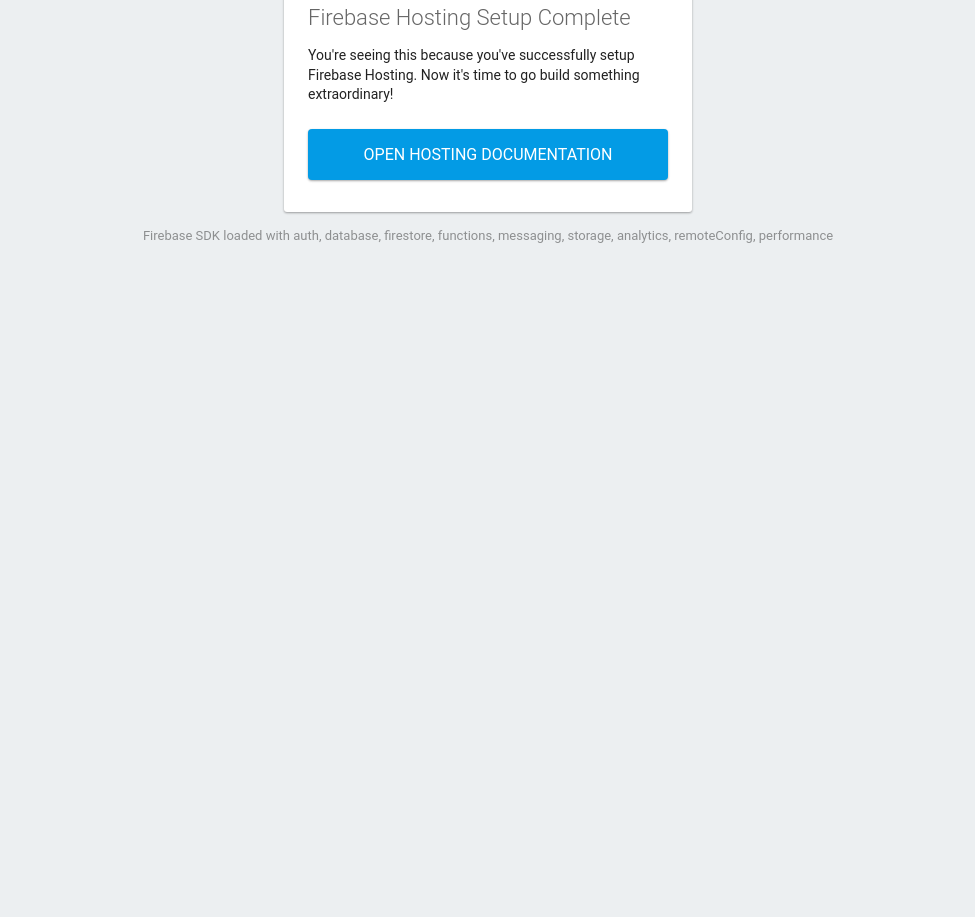
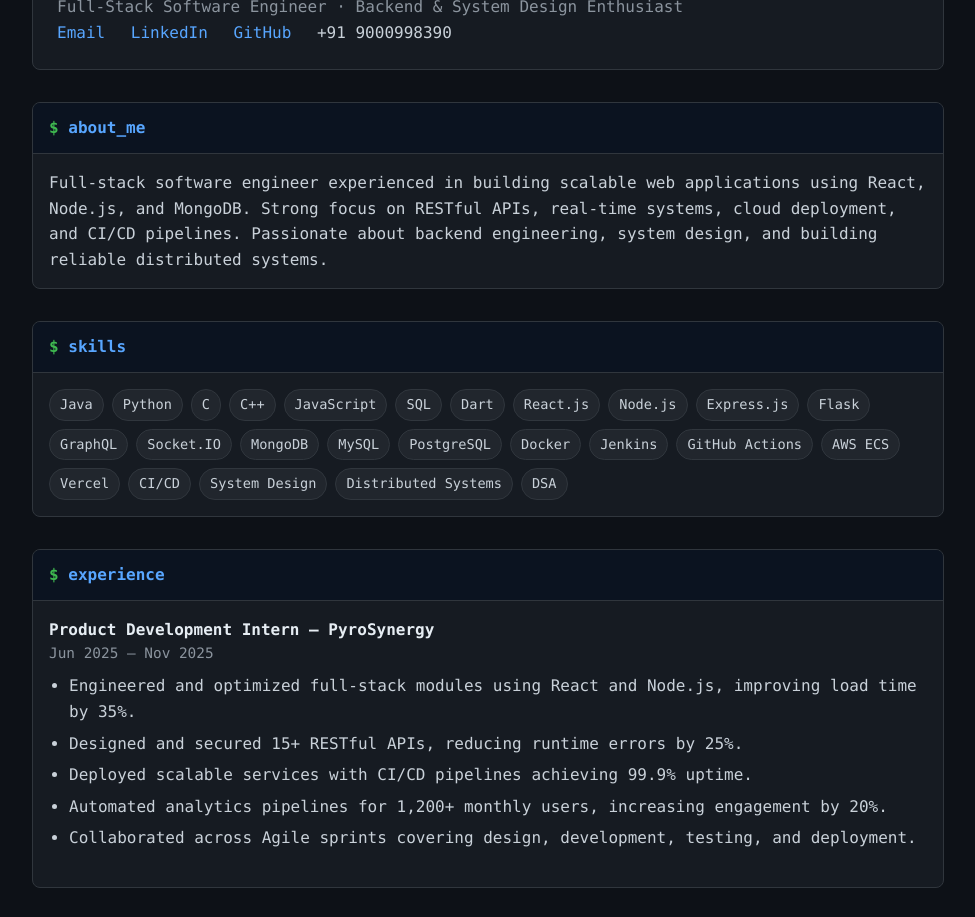
Before and after one commit to Lalithaditya007/Lalithaditya_website, a plain HTML site: page public/index.html in a window 1280 px wide. Shown: the part 154-1071 px from the top of the page, without its empty margins (152-1127 px from the left). Before the commit the page ends 800 px from the top, so only its background shows below. Drawn offline with Linux system fonts and the light colour scheme; some packages are replaced by stand-ins of ours.

Commit message:
first resume

```diff
--- a/public/index.html
+++ b/public/index.html
@@ -1,89 +1,276 @@
 <!DOCTYPE html>
-<html>
+<html lang="en">
 <head>
-    <meta charset="utf-8">
-    <meta name="viewport" content="width=device-width, initial-scale=1">
-    <title>Welcome to Firebase Hosting</title>
+    <meta charset="UTF-8">
+    <title>Lalithaditya Saripalli | Developer Resume</title>
+    <meta name="viewport" content="width=device-width, initial-scale=1.0">
 
-    <!-- update the version number as needed -->
-    <script defer src="/__/firebase/12.7.0/firebase-app-compat.js"></script>
-    <!-- include only the Firebase features as you need -->
-    <script defer src="/__/firebase/12.7.0/firebase-auth-compat.js"></script>
-    <script defer src="/__/firebase/12.7.0/firebase-database-compat.js"></script>
-    <script defer src="/__/firebase/12.7.0/firebase-firestore-compat.js"></script>
-    <script defer src="/__/firebase/12.7.0/firebase-functions-compat.js"></script>
-    <script defer src="/__/firebase/12.7.0/firebase-messaging-compat.js"></script>
-    <script defer src="/__/firebase/12.7.0/firebase-storage-compat.js"></script>
-    <script defer src="/__/firebase/12.7.0/firebase-analytics-compat.js"></script>
-    <script defer src="/__/firebase/12.7.0/firebase-remote-config-compat.js"></script>
-    <script defer src="/__/firebase/12.7.0/firebase-performance-compat.js"></script>
     <!--
-      initialize the SDK after all desired features are loaded, set useEmulator to false
-      to avoid connecting the SDK to running emulators.
+      Resume content source:
+      :contentReference[oaicite:0]{index=0}
     -->
-    <script defer src="/__/firebase/init.js?useEmulator=true"></script>
 
-    <style media="screen">
-      body { background: #ECEFF1; color: rgba(0,0,0,0.87); font-family: Roboto, Helvetica, Arial, sans-serif; margin: 0; padding: 0; }
-      #message { background: white; max-width: 360px; margin: 100px auto 16px; padding: 32px 24px; border-radius: 3px; }
-      #message h2 { color: #ffa100; font-weight: bold; font-size: 16px; margin: 0 0 8px; }
-      #message h1 { font-size: 22px; font-weight: 300; color: rgba(0,0,0,0.6); margin: 0 0 16px;}
-      #message p { line-height: 140%; margin: 16px 0 24px; font-size: 14px; }
-      #message a { display: block; text-align: center; background: #039be5; text-transform: uppercase; text-decoration: none; color: white; padding: 16px; border-radius: 4px; }
-      #message, #message a { box-shadow: 0 1px 3px rgba(0,0,0,0.12), 0 1px 2px rgba(0,0,0,0.24); }
-      #load { color: rgba(0,0,0,0.4); text-align: center; font-size: 13px; }
+    <style>
+        :root {
+            --bg: #0d1117;
+            --panel: #161b22;
+            --text: #c9d1d9;
+            --muted: #8b949e;
+            --accent: #58a6ff;
+            --border: #30363d;
+            --tag: #21262d;
+        }
+
+        * {
+            box-sizing: border-box;
+        }
+
+        body {
+            margin: 0;
+            background: var(--bg);
+            color: var(--text);
+            font-family: ui-monospace, SFMono-Regular, Menlo, Monaco, Consolas, "Liberation Mono", monospace;
+            line-height: 1.6;
+        }
+
+        .container {
+            max-width: 960px;
+            margin: 40px auto;
+            padding: 24px;
+        }
+
+        header {
+            border: 1px solid var(--border);
+            background: var(--panel);
+            padding: 24px;
+            border-radius: 8px;
+            margin-bottom: 32px;
+        }
+
+        header h1 {
+            margin: 0;
+            font-size: 2rem;
+            color: var(--accent);
+        }
+
+        header p {
+            margin: 8px 0 0;
+            color: var(--muted);
+        }
+
+        .links a {
+            color: var(--accent);
+            text-decoration: none;
+            margin-right: 16px;
+        }
+
+        .links a:hover {
+            text-decoration: underline;
+        }
+
+        section {
+            margin-bottom: 32px;
+            border: 1px solid var(--border);
+            background: var(--panel);
+            border-radius: 8px;
+            overflow: hidden;
+        }
+
+        .section-title {
+            background: #0b1320;
+            padding: 12px 16px;
+            border-bottom: 1px solid var(--border);
+            color: var(--accent);
+            font-weight: bold;
+        }
+
+        .section-body {
+            padding: 16px;
+        }
+
+        .terminal::before {
+            content: "$ ";
+            color: #3fb950;
+        }
+
+        ul {
+            padding-left: 20px;
+            margin: 8px 0;
+        }
+
+        li {
+            margin-bottom: 6px;
+        }
+
+        .skills {
+            display: flex;
+            flex-wrap: wrap;
+            gap: 8px;
+        }
+
+        .skill {
+            background: var(--tag);
+            border: 1px solid var(--border);
+            padding: 4px 10px;
+            border-radius: 999px;
+            font-size: 0.85rem;
+        }
+
+        .item {
+            margin-bottom: 20px;
+        }
+
+        .item-title {
+            font-weight: bold;
+            color: #e6edf3;
+        }
+
+        .item-meta {
+            color: var(--muted);
+            font-size: 0.9rem;
+        }
+
+        footer {
+            text-align: center;
+            color: var(--muted);
+            font-size: 0.85rem;
+            margin-top: 40px;
+        }
+
         @media (max-width: 600px) {
-        body, #message { margin-top: 0; background: white; box-shadow: none; }
-        body { border-top: 16px solid #ffa100; }
+            header h1 {
+                font-size: 1.6rem;
+            }
         }
     </style>
 </head>
 <body>
-    <div id="message">
-      <h2>Welcome</h2>
-      <h1>Firebase Hosting Setup Complete</h1>
-      <p>You're seeing this because you've successfully setup Firebase Hosting. Now it's time to go build something extraordinary!</p>
-      <a target="_blank" href="https://firebase.google.com/docs/hosting/">Open Hosting Documentation</a>
+    <div class="container">
+        <header>
+            <h1>Lalithaditya Saripalli</h1>
+            <p>Full-Stack Software Engineer · Backend & System Design Enthusiast</p>
+            <div class="links">
+                <a href="mailto:saripalli.lalithaditya@gmail.com">Email</a>
+                <a href="#">LinkedIn</a>
+                <a href="#">GitHub</a>
+                <span>+91 9000998390</span>
             </div>
-    <p id="load">Firebase SDK Loading&hellip;</p>
+        </header>
 
-    <script>
-      document.addEventListener('DOMContentLoaded', function() {
-        const loadEl = document.querySelector('#load');
-        // // 🔥🔥🔥🔥🔥🔥🔥🔥🔥🔥🔥🔥🔥🔥🔥🔥🔥🔥🔥🔥🔥🔥🔥🔥🔥🔥🔥🔥🔥🔥🔥
-        // // The Firebase SDK is initialized and available here!
-        //
-        // firebase.auth().onAuthStateChanged(user => { });
-        // firebase.database().ref('/path/to/ref').on('value', snapshot => { });
-        // firebase.firestore().doc('/foo/bar').get().then(() => { });
-        // firebase.functions().httpsCallable('yourFunction')().then(() => { });
-        // firebase.messaging().requestPermission().then(() => { });
-        // firebase.storage().ref('/path/to/ref').getDownloadURL().then(() => { });
-        // firebase.analytics(); // call to activate
-        // firebase.analytics().logEvent('tutorial_completed');
-        // firebase.performance(); // call to activate
-        //
-        // // 🔥🔥🔥🔥🔥🔥🔥🔥🔥🔥🔥🔥🔥🔥🔥🔥🔥🔥🔥🔥🔥🔥🔥🔥🔥🔥🔥🔥🔥🔥🔥
+        <section>
+            <div class="section-title terminal">about_me</div>
+            <div class="section-body">
+                Full-stack software engineer experienced in building scalable web applications using React, Node.js, and MongoDB.
+                Strong focus on RESTful APIs, real-time systems, cloud deployment, and CI/CD pipelines.
+                Passionate about backend engineering, system design, and building reliable distributed systems.
+            </div>
+        </section>
 
-        try {
-          let app = firebase.app();
-          let features = [
-            'auth',
-            'database',
-            'firestore',
-            'functions',
-            'messaging',
-            'storage',
-            'analytics',
-            'remoteConfig',
-            'performance',
-          ].filter(feature => typeof app[feature] === 'function');
-          loadEl.textContent = `Firebase SDK loaded with ${features.join(', ')}`;
-        } catch (e) {
-          console.error(e);
-          loadEl.textContent = 'Error loading the Firebase SDK, check the console.';
-        }
-      });
-    </script>
+        <section>
+            <div class="section-title terminal">skills</div>
+            <div class="section-body">
+                <div class="skills">
+                    <span class="skill">Java</span>
+                    <span class="skill">Python</span>
+                    <span class="skill">C</span>
+                    <span class="skill">C++</span>
+                    <span class="skill">JavaScript</span>
+                    <span class="skill">SQL</span>
+                    <span class="skill">Dart</span>
+                    <span class="skill">React.js</span>
+                    <span class="skill">Node.js</span>
+                    <span class="skill">Express.js</span>
+                    <span class="skill">Flask</span>
+                    <span class="skill">GraphQL</span>
+                    <span class="skill">Socket.IO</span>
+                    <span class="skill">MongoDB</span>
+                    <span class="skill">MySQL</span>
+                    <span class="skill">PostgreSQL</span>
+                    <span class="skill">Docker</span>
+                    <span class="skill">Jenkins</span>
+                    <span class="skill">GitHub Actions</span>
+                    <span class="skill">AWS ECS</span>
+                    <span class="skill">Vercel</span>
+                    <span class="skill">CI/CD</span>
+                    <span class="skill">System Design</span>
+                    <span class="skill">Distributed Systems</span>
+                    <span class="skill">DSA</span>
+                </div>
+            </div>
+        </section>
+
+        <section>
+            <div class="section-title terminal">experience</div>
+            <div class="section-body">
+                <div class="item">
+                    <div class="item-title">Product Development Intern — PyroSynergy</div>
+                    <div class="item-meta">Jun 2025 – Nov 2025</div>
+                    <ul>
+                        <li>Engineered and optimized full-stack modules using React and Node.js, improving load time by 35%.</li>
+                        <li>Designed and secured 15+ RESTful APIs, reducing runtime errors by 25%.</li>
+                        <li>Deployed scalable services with CI/CD pipelines achieving 99.9% uptime.</li>
+                        <li>Automated analytics pipelines for 1,200+ monthly users, increasing engagement by 20%.</li>
+                        <li>Collaborated across Agile sprints covering design, development, testing, and deployment.</li>
+                    </ul>
+                </div>
+            </div>
+        </section>
+
+        <section>
+            <div class="section-title terminal">projects</div>
+            <div class="section-body">
+                <div class="item">
+                    <div class="item-title">Blog Platform (MERN)</div>
+                    <div class="item-meta">Jan 2025 – Apr 2025</div>
+                    <ul>
+                        <li>Built a scalable blog platform with JWT authentication and role-based access.</li>
+                        <li>Improved CRUD performance by 25% using MongoDB indexing and schema optimization.</li>
+                    </ul>
+                </div>
+
+                <div class="item">
+                    <div class="item-title">ChitChat – Real-Time Chat Application</div>
+                    <div class="item-meta">Mar 2025 – May 2025</div>
+                    <ul>
+                        <li>Developed real-time messaging using Socket.IO with online presence and media sharing.</li>
+                        <li>Achieved sub-50ms message latency through optimized WebSocket event handling.</li>
+                    </ul>
+                </div>
+
+                <div class="item">
+                    <div class="item-title">Auditorium Scheduling System</div>
+                    <div class="item-meta">Jan 2025 – Apr 2025</div>
+                    <ul>
+                        <li>Implemented conflict-free booking workflows with approval and rescheduling automation.</li>
+                        <li>Integrated automated reminders using email services and scheduled jobs.</li>
+                    </ul>
+                </div>
+
+                <div class="item">
+                    <div class="item-title">Reality Check – Business Readiness Platform</div>
+                    <div class="item-meta">Aug 2025 – Nov 2025</div>
+                    <ul>
+                        <li>Developed analytics-driven assessment and scoring systems.</li>
+                        <li>Deployed serverless architecture with CI/CD integration.</li>
+                    </ul>
+                </div>
+            </div>
+        </section>
+
+        <section>
+            <div class="section-title terminal">education</div>
+            <div class="section-body">
+                <div class="item">
+                    <div class="item-title">B.Tech in Information Technology</div>
+                    <div class="item-meta">VNR Vignana Jyothi Institute of Engineering and Technology, Hyderabad</div>
+                    <div class="item-meta">2023 – Present · CGPA: 9.4 / 10</div>
+                </div>
+            </div>
+        </section>
+
+        <footer>
+            Built like code. Read like documentation. Designed for humans.
+        </footer>
+    </div>
 </body>
 </html>
```
Lines whose indentation alone changed are shown as unchanged.
